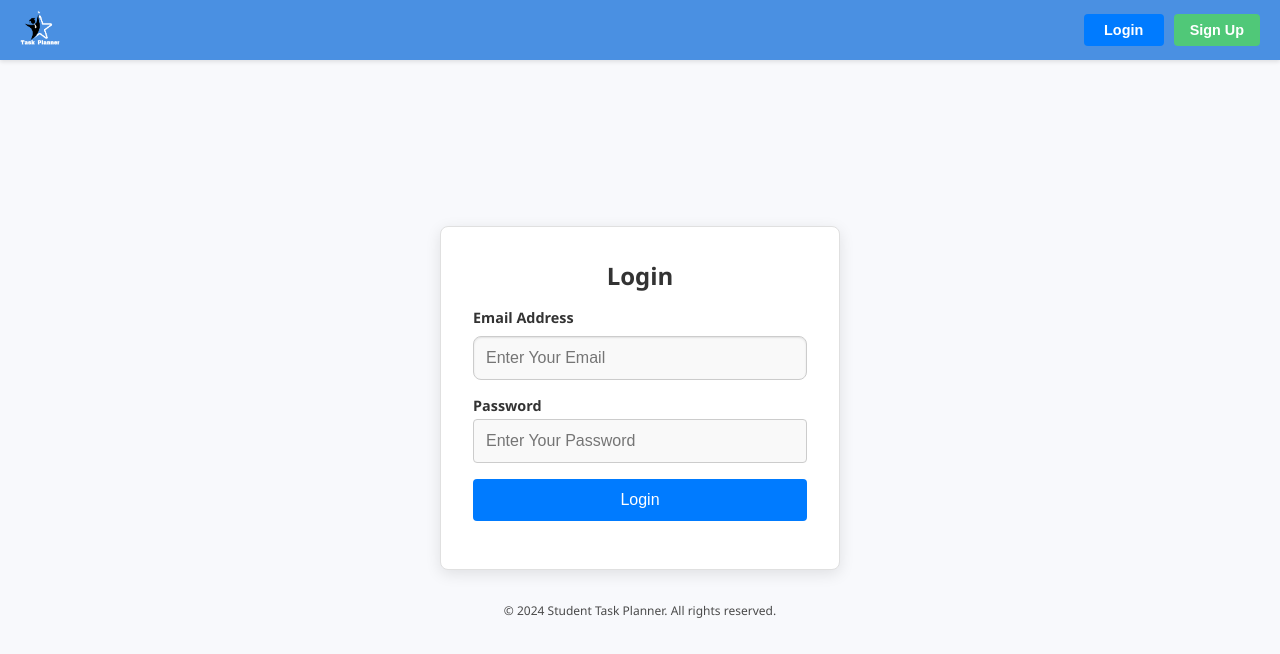
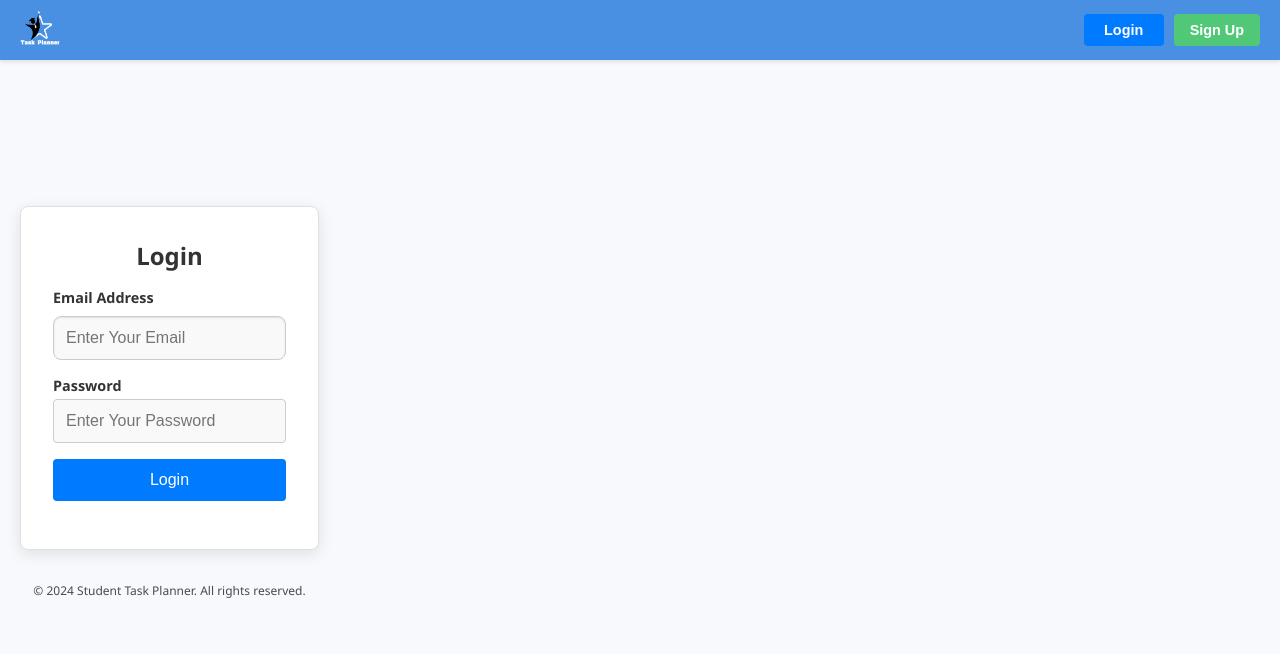
Before and after one commit to AnilaAnilaN/taskPlanner, a React (Vite) app in the folder an/: page /login in a window 1280 px wide. Shown: the top 654 px of the page. Built offline with nearby package versions, Linux system fonts and the light colour scheme.

Commit message:
Update App.jsx

```diff
--- a/an/src/App.jsx
+++ b/an/src/App.jsx
@@ -57,10 +57,16 @@ const App = () => {
   return (
     <Router>
       <div className="app-container">
-        <main className="main-content">
+        {!isAuthenticated ? (
           <Routes>
             <Route path="/register" element={<RegisterPage />} />
             <Route path="/login" element={<LoginPage onLogin={handleLogin} />} />
+            <Route path="*" element={<Navigate to="/login" />} />
+          </Routes>
+        ) : (
+          <>
+            <main className="main-content">
+              <Routes>
                 <Route path="/" element={<PrivateRoute element={Dashboard} />} />
                 <Route path="/dashboard" element={<PrivateRoute element={Dashboard} />} />
                 <Route path="/tasks" element={<PrivateRoute element={Tasks} />} />
@@ -81,6 +87,8 @@ const App = () => {
                 />
               </Routes>
             </main>
+          </>
+        )}
       </div>
     </Router>
   );
```
Lines whose indentation alone changed are shown as unchanged.
